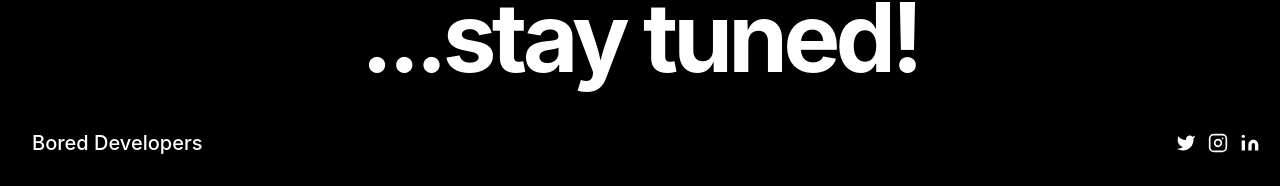
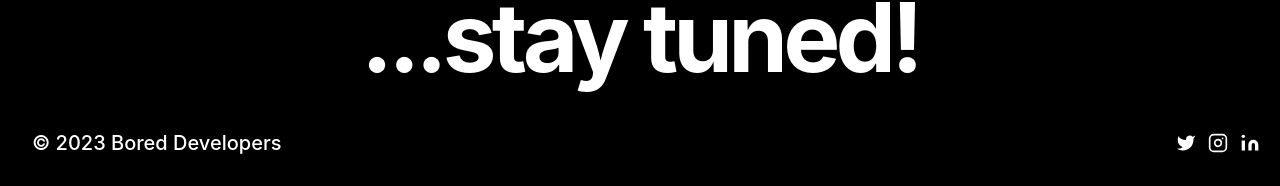
Before and after one commit to BoredDevelopers/boreddevelopers.github.io, a Next.js app: page / in a window 1280 px wide. Shown: the part 1558-1744 px from the top of the page. Built offline with nearby package versions, Linux system fonts and the light colour scheme.

Commit message:
Added copyright to footer and changed the description of the page

```diff
--- a/components/Footer.js
+++ b/components/Footer.js
@@ -3,7 +3,7 @@ export default function Footer() {
     <footer class="text-white body-font">
       <div class="container px-5 py-8 mx-auto flex items-center sm:flex-row flex-col">
         <a class="flex title-font font-medium items-center md:justify-start justify-center" href="/">
-          <span class="ml-3 text-xl">Bored Developers</span>
+          <span class="ml-3 text-xl">© 2023 Bored Developers</span>
         </a>
         <span class="inline-flex sm:ml-auto sm:mt-0 mt-4 justify-center sm:justify-start">
           {/* <a href="https://facebook.com/">
--- a/pages/index.js
+++ b/pages/index.js
@@ -9,7 +9,7 @@ export default function Home() {
     <div className="text-white bg-black">
       <NextSeo
         title="Home: Bored Developers"
-        description="Welcome to Bored Developers homepage."
+        description="Welcome to Bored Developers"
         canonical="https://boreddevelopers.xyz/"
         openGraph={{
           url: "https://boreddevelopers.xyz/",
```
